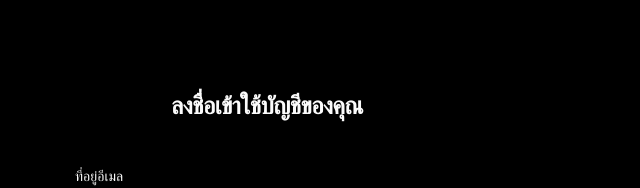
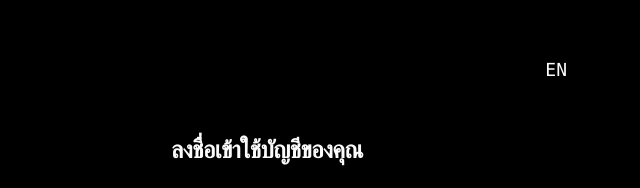
Before and after one commit to prempavee/voting-app, a Next.js app: page /login in a window 1280 px wide. Shown: the top 188 px of the page, without its empty margins (373-1013 px from the left). Built offline with nearby package versions, Linux system fonts and the light colour scheme; no server answers.

Commit message:
localise login && fix round results

```diff
--- a/src/components/RoundResults.js
+++ b/src/components/RoundResults.js
@@ -1,5 +1,5 @@
 import React, { useState, useEffect } from 'react'
-import { scoreQuestionsJson, textQuestionsJson } from '@/data/questions'
+import { scoreQuestions as scoreQuestionsAll, textQuestions as textQuestionsAll } from '@/data/questions'
 import { useSnackbar } from 'notistack'
 import Loading from '@/components/Loading'
 import generateAlphabeticalLetters from '@/utils/generateAlphabeticalLetters'
@@ -16,8 +16,8 @@ const RoundResults = ({ round, rounds }) => {
   const [votes, setVotes] = useState()
   const [roundTitle, setRoundTitle] = useState()
 
-  const scoreQuestions = JSON.parse(scoreQuestionsJson)
-  const textQuestions = JSON.parse(textQuestionsJson)
+  const scoreQuestions = scoreQuestionsAll.en
+  const textQuestions = textQuestionsAll.en
 
   const [allVotesForRound, { data: votesData }] = useLazyQuery(ALL_VOTES_FOR_ROUND, {
     fetchPolicy: 'cache-first'
--- a/src/pages/login.js
+++ b/src/pages/login.js
@@ -6,6 +6,7 @@ import { useSnackbar } from 'notistack'
 import { useAuth } from '@/context/AuthContext'
 import MainContainer from '@/components/MainContainer'
 import LoadingButton from '@/components/LoadingButton'
+import LanguageSwitcher from '@/components/LanguageSwitcher'
 
 const Login = () => {
   const [calledPush, setCalledPush] = useState(false)
@@ -59,6 +60,9 @@ const Login = () => {
   return (
     <MainContainer title='Login'>
       <div className='flex min-h-full flex-1 flex-col justify-center px-6 py-12 lg:px-8'>
+        <div className='flex flex-row justify-end'>
+          <LanguageSwitcher locale={router.locale} />
+        </div>
         <div className='sm:mx-auto sm:w-full sm:max-w-sm'>
           <h2 className='mt-10 text-center text-2xl font-bold leading-9 tracking-tight'>
             {content[router.locale].TITLE}
```
